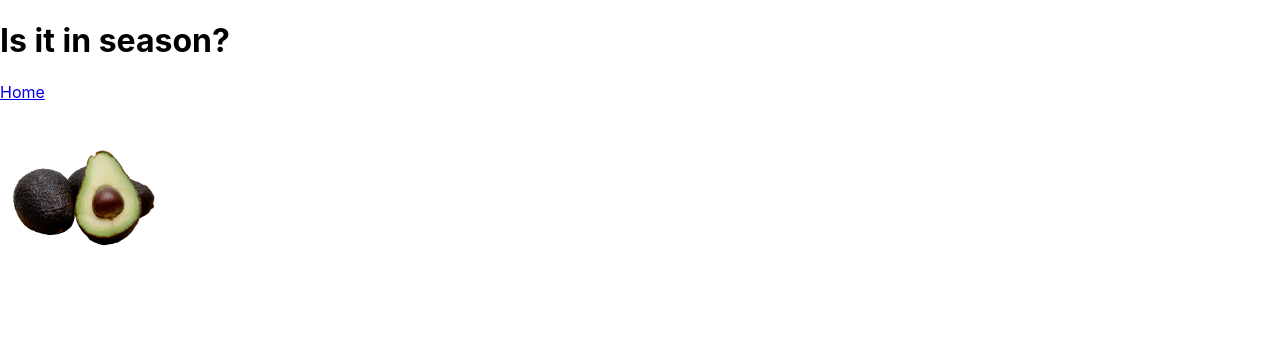
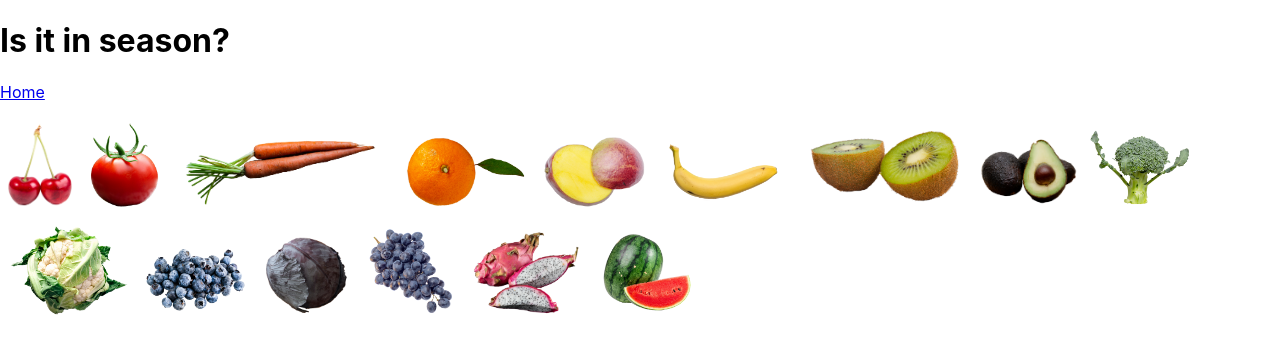
Before and after one commit to SarahAndyshak/seasonal-foods, a React (Create React App) app: page / in a window 1280 px wide. Shown: the top 354 px of the page. Built offline with nearby package versions, Linux system fonts and the light colour scheme.

Commit message:
Adjust images on FoodList.js just get them there prior to linking routes. Create files for Food, FoodDetail.

```diff
--- a/src/components/FoodList.js
+++ b/src/components/FoodList.js
@@ -1,22 +1,106 @@
 import React from "react";
-import { BrowserRouter as Router, Routes, Route, Link } from "react-router-dom";
+// import { BrowserRouter as Router, Routes, Route, Link } from "react-router-dom";
+// import { useNavigate } from 'react-router-dom';
 import Avocado from "./../imgs/Avocado.png";
 import Banana from "./../imgs/Banana.png";
+import Blueberries from "./../imgs/Blueberries.png";
+import Broccoli from "./../imgs/Broccoli.png";
+import Cabbage from "./../imgs/Cabbage.png";
+import Carrots from "./../imgs/Carrots.png";
+import Cauliflower from "./../imgs/Cauliflower.png";
 import Cherry from "./../imgs/Cherry.png";
+import Dragonfruit from "./../imgs/Dragonfruit.png";
+import Grapes from "./../imgs/Grapes.png";
+import Kiwi from "./../imgs/Kiwi.png";
+import Mango from "./../imgs/Mango.png";
+import Orange from "./../imgs/Orange.png";
+import Tomato from "./../imgs/Tomato.png";
+import Watermelon from "./../imgs/Watermelon.png";
 import styled from "styled-components";
 
 const StyledFoodList = styled.div`
   img {
-    height: 150px;
+    height: 100px;
   }
+
+  .circle-container {
+    position: relative;
+    width: 800px;
+    height: 800px;
+    padding: 20px;
+    border: 1px;
+    border-radius: 50%;
+    margin: 60px auto;
+  }
+  .circle-container {
+    display: block;
+    position: absolute;
+    top: 50%;
+    left: 50%;
+    width: 50px;
+    height: 50px;
+    margin: -10px;
+  }
+  .circle-container img { display: block; width: 100%; }
+  .deg0 { transform: translate(400px); } /* 12em = half the width of the wrapper */
+  .deg24 { transform: rotate(24deg) translate(400px) rotate(-24deg); }
+  .deg48 { transform: rotate(48deg) translate(400px) rotate(-48deg); }
+  .deg72 { transform: rotate(72deg) translate(400px) rotate(-72deg); }
+  .deg96 { transform: rotate(96deg) translate(400px) rotate(-96deg); }
+  .deg120 { transform: rotate(120deg) translate(400px) rotate(-120deg); }
+  .deg144 { transform: rotate(144deg) translate(400px) rotate(-144deg); }
+  .deg168 { transform: rotate(168deg) translate(400px) rotate(-168deg); }
+  .deg192 { transform: rotate(192deg) translate(400px) rotate(-192deg); }
+  .deg216 { transform: rotate(216deg) translate(400px) rotate(-216deg); }
+  .deg240 { transform: rotate(240deg) translate(400px) rotate(-240deg); }
+  .deg264 { transform: rotate(264deg) translate(400px) rotate(-264deg); }
+  .deg288 { transform: rotate(288deg) translate(400px) rotate(-288deg); }
+  .deg312 { transform: rotate(312deg) translate(400px) rotate(-312deg); }
+  .deg336 { transform: rotate(336deg) translate(400px) rotate(-336deg); }
+
 `
 
 function FoodList() {
   return (
     <StyledFoodList>
-    <img src={Avocado} alt="an avocado" />
+      <img alt="cherry" src={Cherry}/>
+      <img alt="tomato" src={Tomato}/>
+      <img alt="carrots" src={Carrots}/>
+      <img alt="orange" src={Orange}/>
+      <img alt="mango" src={Mango}/>
+      <img alt="banana" src={Banana}/>
+      <img alt="kiwi" src={Kiwi}/>
+      <img alt="avocado" src={Avocado}/>
+      <img alt="broccoli" src={Broccoli}/>
+      <img alt="cauliflower" src={Cauliflower}/>
+      <img alt="blueberries" src={Blueberries}/>
+      <img alt="cabbage" src={Cabbage}/>
+      <img alt="grapes" src={Grapes}/>
+      <img alt="dragonfruit" src={Dragonfruit}/>
+      <img alt="watermelon" src={Watermelon}/>
+
+    {/* <div class='circle-container'>
+      <a href='#' class='center'><img src='image.jpg'/></a>
+      <a href='#' class='deg0'><img alt="cherry" src={Cherry}/></a>
+      <a href='#' class='deg24'><img alt="tomato" src={Tomato}/></a>
+      <a href='#' class='deg48'><img alt="carrots" src={Carrots}/></a>
+      <a href='#' class='deg72'><img alt="orange" src={Orange}/></a>
+      <a href='#' class='deg96'><img alt="mango" src={Mango}/></a>
+      <a href='#' class='deg120'><img alt="banana" src={Banana}/></a>
+      <a href='#' class='deg144'><img alt="kiwi" src={Kiwi}/></a>
+      <a href='#' class='deg168'><img alt="avocado" src={Avocado}/></a>
+      <a href='#' class='deg192'><img alt="broccoli" src={Broccoli}/></a>
+      <a href='#' class='deg216'><img alt="cauliflower" src={Cauliflower}/></a>
+      <a href='#' class='deg240'><img alt="blueberries" src={Blueberries}/></a>
+      <a href='#' class='deg264'><img alt="cabbage" src={Cabbage}/></a>
+      <a href='#' class='deg288'><img alt="grapes" src={Grapes}/></a>
+      <a href='#' class='deg312'><img alt="dragonfruit" src={Dragonfruit}/></a>
+      <a href='#' class='deg336'><img alt="watermelon" src={Watermelon}/></a>
+    </div> */}
+
+
     </StyledFoodList>
-  )
+  );
 }
 
 export default FoodList;
--- a/src/components/Header.js
+++ b/src/components/Header.js
@@ -1,5 +1,5 @@
 import React from "react";
-import { BrowserRouter as Router, Routes, Route, Link } from "react-router-dom";
+import { BrowserRouter as Router, Link } from "react-router-dom";
 
 function Header() {
   return (
```
Also changed, not shown: src/components/Food.js (added, +7 -0 lines), src/components/FoodDetail.js (added, +7 -0 lines).
